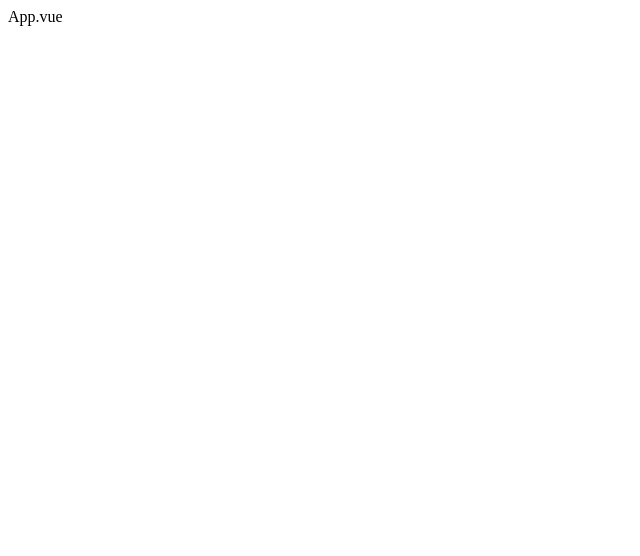
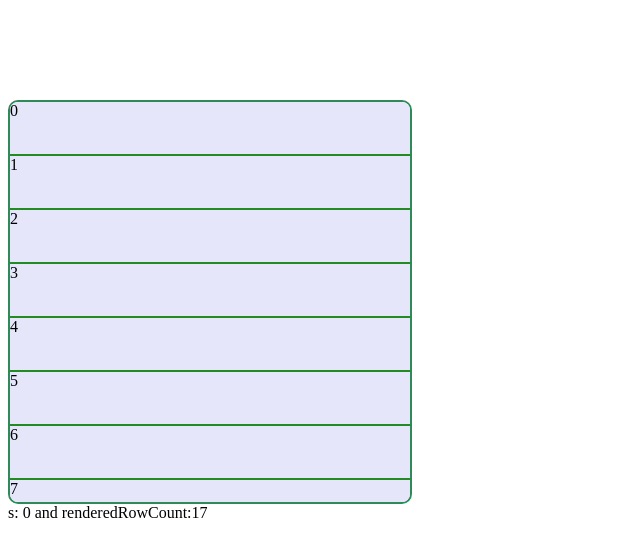
Before and after one commit to PrachiGoyal2001/vue-practice, a Vue app: page / in a window 1280 px wide. Before the commit this address had no page. Shown: the top 556 px of the page, without its empty margins (0-640 px from the left). Built offline with nearby package versions, Linux system fonts and the light colour scheme.

Commit message:
make Grid Light Component and Virtualized List Component

```diff
--- a/src/App.vue
+++ b/src/App.vue
@@ -1,7 +1,15 @@
-<script setup></script>
-
 <template>
-  <div>App.vue</div>
+  <virtualized-list-component :data="data" v-slot="{ indexNo }">
+    {{ indexNo }}
+  </virtualized-list-component>
 </template>
 
+<script setup>
+import VirtualizedListComponent from './components/VirtualizedListComponent2.vue'
+
+const data = Array.from({ length: 100000 }, (_, index) => index)
+
+console.log(data)
+</script>
+
 <style scoped></style>
--- /dev/null
+++ b/src/components/VirtualizedListComponent.vue
@@ -0,0 +1,80 @@
+<!--Frontend Master way to make Virtualized List-->
+
+<template>
+  <div
+    class="infinite-scroll-container"
+    :style="{ height: `${LIST_SCROLL_HEIGHT}px` }"
+    @scroll="handleScroll"
+  >
+    <div :style="{ height: `${data.length * ROW_HEIGHT}px` }">
+      <div :style="{ transform: `translateY(${startIndex * ROW_HEIGHT}px)` }">
+        <div
+          v-for="i in data.slice(startIndex, startIndex + renderedRowCount)"
+          :key="i"
+          :style="{ height: `${ROW_HEIGHT}px` }"
+          class="row"
+        >
+          <slot :indexNo="i" />
+        </div>
+      </div>
+    </div>
+  </div>
+  <div>s:{{ startIndex }} r:{{ renderedRowCount }} scrollTop:{{ scrollTop }}</div>
+</template>
+
+<script setup>
+import { ref, computed } from 'vue'
+
+const LIST_SCROLL_HEIGHT = 400
+const ROW_HEIGHT = 52
+const OVERSCAN_COUNT = 10
+
+const props = defineProps({
+  data: {
+    type: Array,
+    default: () => [],
+  },
+})
+
+const scrollTop = ref(0)
+
+//Use scrollTop to find startIndex
+//In startIndex, To get rid of decimal Value use Math.floor and scrollTop can also go in negative, for that situation use 0[check scenario for negative scrollTop]
+const startIndex = computed(() =>
+  Math.max(Math.floor(scrollTop.value / ROW_HEIGHT) - OVERSCAN_COUNT, 0),
+)
+
+//Understand in which scenario this will be used
+const renderedRowCount = computed(() => {
+  let totalCount = Math.floor(LIST_SCROLL_HEIGHT / ROW_HEIGHT) + 2 * OVERSCAN_COUNT
+  return Math.min(props.data.length - startIndex.value, totalCount)
+})
+
+const handleScroll = (event) => {
+  scrollTop.value = event.target.scrollTop
+}
+</script>
+
+<style scoped>
+.infinite-scroll-container {
+  overflow-y: auto;
+  overflow-x: hidden;
+  width: 400px;
+  border: 2px solid lightseagreen;
+  border-radius: 4px;
+}
+.row {
+  border: 1px solid black;
+  background-color: azure;
+  width: 100%;
+  color: #333;
+  box-sizing: border-box;
+  display: flex;
+  align-items: center;
+  padding-inline: 20px;
+  cursor: pointer;
+  /* transition: background-color 0.2s linear; */
+}
+</style>
+
+// Disadvantages of VirtualizedListComponent // 1.) Search is not Possible
--- /dev/null
+++ b/src/components/VirtualizedListComponent2.vue
@@ -0,0 +1,69 @@
+<!--My way to make Virtualized List-->
+
+<template>
+  <div
+    class="virtualized-list-container"
+    :style="{ height: `${VIRTUALIZED_LIST_HEIGHT}px` }"
+    @scroll="handleScrollTop"
+  >
+    <div :style="{ height: `${data.length * ROW_HEIGHT}px` }">
+      <div :style="{ transform: `translateY(${startIndex * ROW_HEIGHT}px)` }">
+        <div
+          v-for="i in data.slice(startIndex, startIndex + renderedRowCount)"
+          :key="i"
+          class="row"
+          :style="{ height: `${ROW_HEIGHT}px` }"
+        >
+          <slot :indexNo="i" />
+        </div>
+      </div>
+    </div>
+  </div>
+  s: {{ startIndex }} and renderedRowCount:{{ renderedRowCount }}
+</template>
+
+<script setup>
+import { computed, ref } from 'vue'
+
+const VIRTUALIZED_LIST_HEIGHT = 400
+const ROW_HEIGHT = 52
+const OVERSCAN_COUNT = 10
+
+const scrollTop = ref(0)
+
+const startIndex = computed(() => {
+  console.log(Math.floor(scrollTop.value / ROW_HEIGHT))
+  return Math.floor(scrollTop.value / ROW_HEIGHT)
+})
+
+const renderedRowCount = computed(() => {
+  const total = Math.floor(VIRTUALIZED_LIST_HEIGHT / ROW_HEIGHT) + OVERSCAN_COUNT
+  return total
+})
+
+const handleScrollTop = (event) => {
+  scrollTop.value = event.target.scrollTop
+}
+
+defineProps({
+  data: {
+    type: Array,
+    default: () => [],
+  },
+})
+</script>
+
+<style scoped>
+.virtualized-list-container {
+  border: 2px solid seagreen;
+  border-radius: 10px;
+  overflow-y: auto;
+  width: 400px;
+  margin-top: 100px;
+}
+.row {
+  border-bottom: 2px solid forestgreen;
+  background: lavender;
+  width: 100%;
+}
+</style>
```
Also changed, not shown: src/components/GridLightComponent.vue (added, +78 -0 lines), src/components/OtpInputComponent.vue (added, +80 -0 lines).
